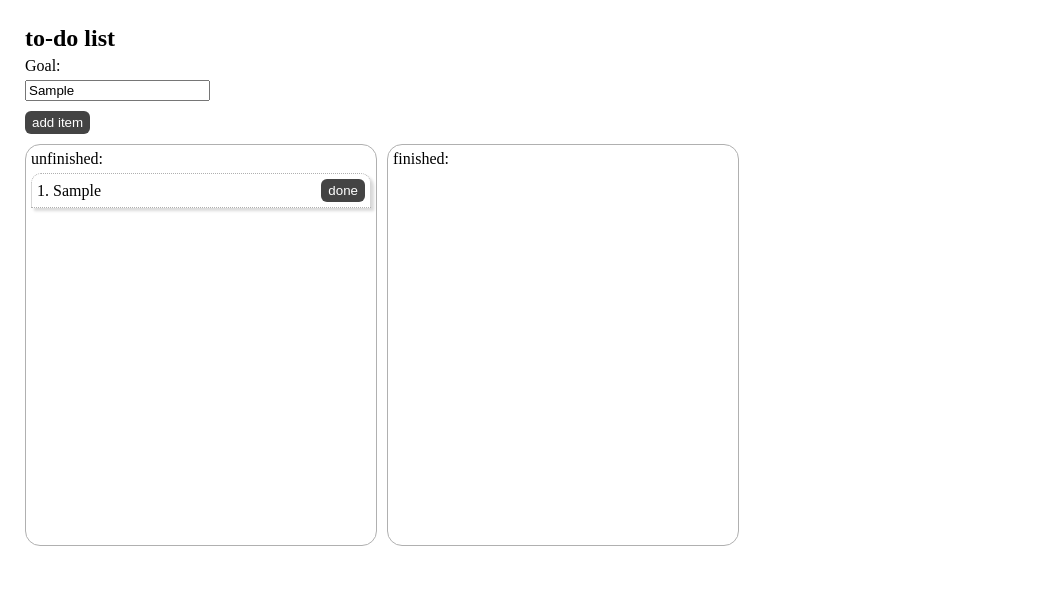
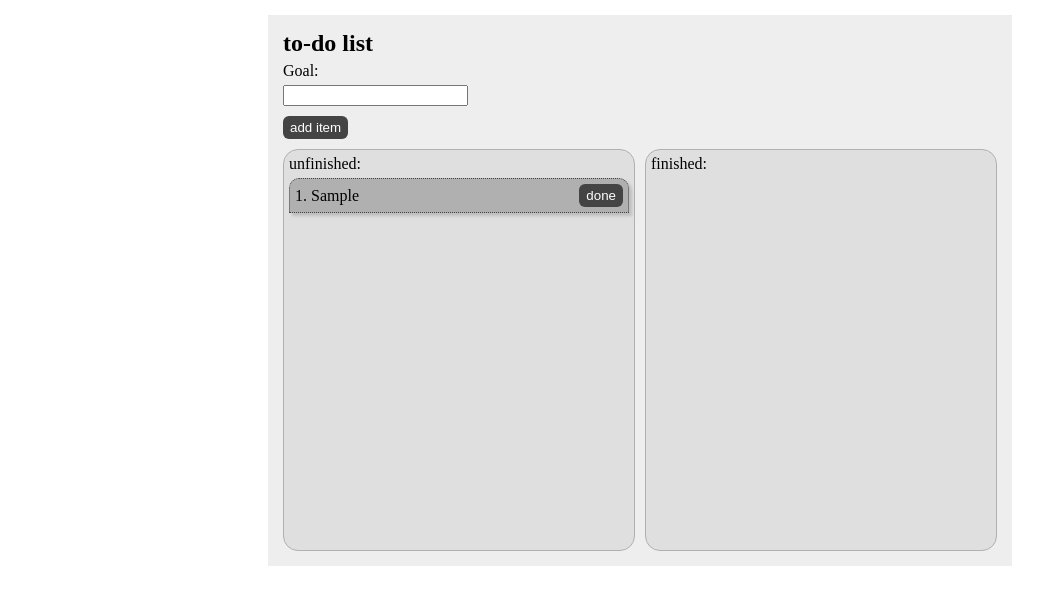
Before and after one commit to kpl1337/todo-list, a plain HTML site: page index.html in a window 1280 px wide. Both pictures are taken after typing "Sample" into the empty fields and a click on the button "add item". Shown: the whole page, without its empty margins (0-1050 px from the left). Drawn offline with Linux system fonts and the light colour scheme.

Commit message:
Updated styling, added saving tasks to localStorage

```diff
--- a/index.html
+++ b/index.html
@@ -7,10 +7,10 @@
     <title>To-Do List</title>
 </head>
 <body>
-    <section>
+    <section class="container">
         <h2>to-do list</h2>
 
-        <label for="goal">Goal:</label> <br>
+        <label for="goal">Goal:</label><br>
         <input type="text" id="goal"> <br>
         <button type="button" id="button" onclick="">add item</button>
 
--- a/style.css
+++ b/style.css
@@ -18,7 +18,7 @@ button {
     color: white;
     background-color: #444;
     border: 1px solid transparent;
-    transition: color 0.2s ease-in-out, background-color 0.2s ease-in-out;
+    transition: all 0.2s ease-in-out;
 }
 
 button:hover {
@@ -28,17 +28,29 @@ button:hover {
 button:active {
     color: black;
     background-color: #dfdfdf;
+    border-color: black;
+}
+
+
+.container {
+    display: block;
+    background-color: #eee;
+    max-width: fit-content;
+    padding: 10px;
+    margin-left: auto;
+    margin-right: auto;
 }
 
 .item {
     display: flex;
     flex-direction: row;
     justify-content: space-between;
-    border: 1px dotted #b0b0b0;
+    border: 1px dotted #444;
     align-items: center;
     box-shadow: 3px 3px 3px rgba(0, 0, 0, 0.15);
     transition: opacity 0.2s ease-in-out;
     position: relative;
+    background-color: #b0b0b0;
 }
 
 .two-columns {
@@ -52,16 +64,18 @@ button:active {
     width: 350px;
     border: 1px solid #b0b0b0;
     border-radius: 15px;
+    background-color: #dfdfdf;
 }
 
 .item:has(.remove-button:hover) {
-    opacity: 0.3;
+    opacity: 0.5;
 }
 
 .item:has(.remove-button:active) {
-    opacity: 0.1;
+    opacity: 0.2;
 }
 
 .remove-button:hover {
     opacity: 1;
+    background-color: rgba(200,20,20, 1);
 }
--- a/todolist.js
+++ b/todolist.js
@@ -1,6 +1,7 @@
 // declare lists
 let finishedList = [];
 let unfinishedList = [];
+let savedTasks = [];
 
 // declare existing html elements
 let unfinished = document.getElementById('unfinished');
@@ -61,7 +62,7 @@ refresh = function() {
         button.className = 'remove-button'
         button.textContent = 'remove';
         button.onclick = () => {
-            removeFromFinished(i-1);
+            removeTask(i-1);
             refresh();
         };
 
@@ -76,10 +77,10 @@ refresh = function() {
 function addToUnfinished() {
     // check if the 'goal' isn't already in 'unfinished list'
     // and if the 'goal' isn't empty
-
     if (!unfinishedList.includes(goal.value) && goal.value !== "") {
         // add 'goal' into 'unfinished' list
         unfinishedList.push(goal.value);
+        saveTasks();
     }
 };
 
@@ -88,12 +89,27 @@ function addToFinished(index) {
     if (item) {
         finishedList.push(item);
         unfinishedList.splice(index - 1, 1);
+        saveTasks();
     }
 }
 
 // removes item from finished list.
-function removeFromFinished(index) {
+function removeTask(index) {
     finishedList.splice(index, 1);
+}
+
+function saveTasks() {
+    localStorage.setItem('unfinished_tasks', JSON.stringify(unfinishedList));
+}
+
+function loadTasks() {
+    const saved = localStorage.getItem('unfinished_tasks');
+    if (saved) {
+        tasks = JSON.parse(saved);
+        for (let i = 0; i < tasks.length; i++) {
+            unfinishedList.push(tasks[i]);
+        }
+    }
 }
 
 // add a 'click' event listener for
@@ -102,7 +118,11 @@ function removeFromFinished(index) {
 button.addEventListener('click', (e) => {
     addToUnfinished();
     refresh();
+    goal.value = ''; // clear input
 });
 
-// refresh upon website load
-refresh();
+// load stored tasks and refresh lists upon website load
+document.addEventListener('DOMContentLoaded', function() {
+    loadTasks();
+    refresh();
+});
```
